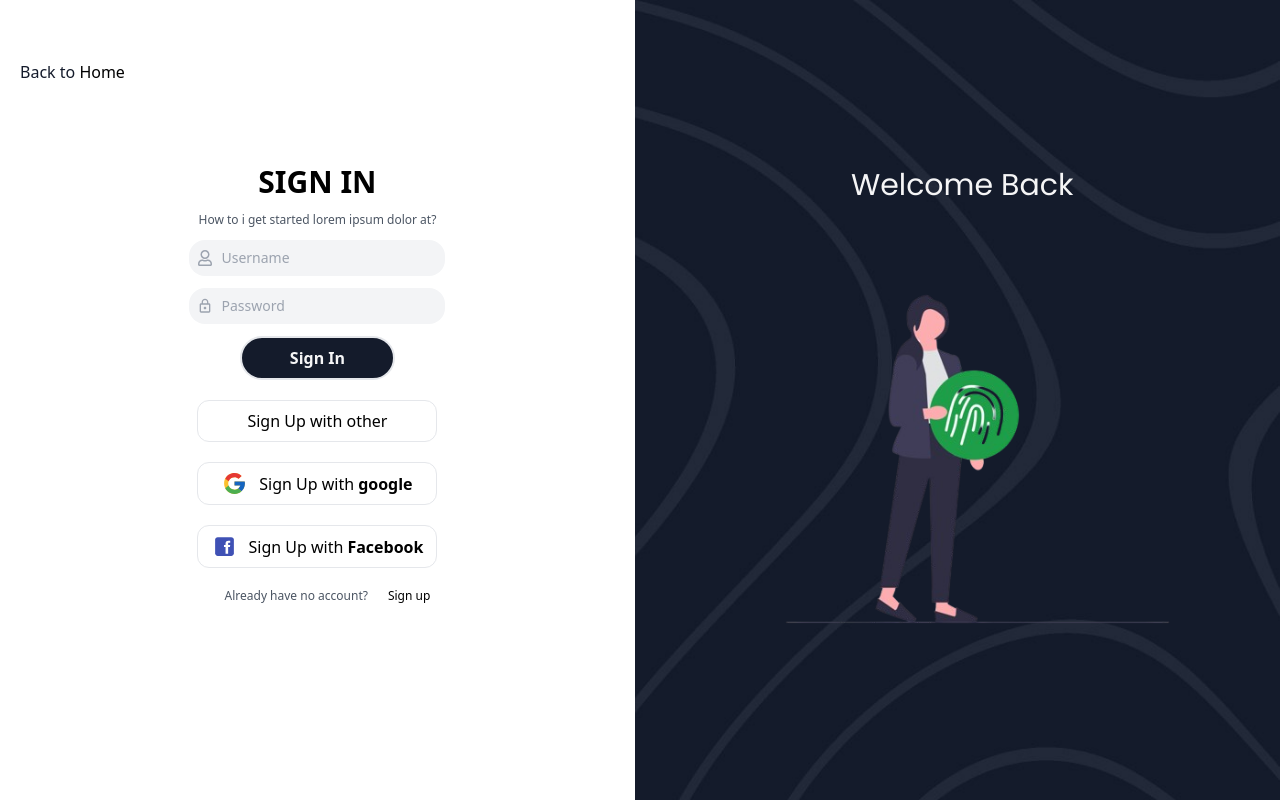
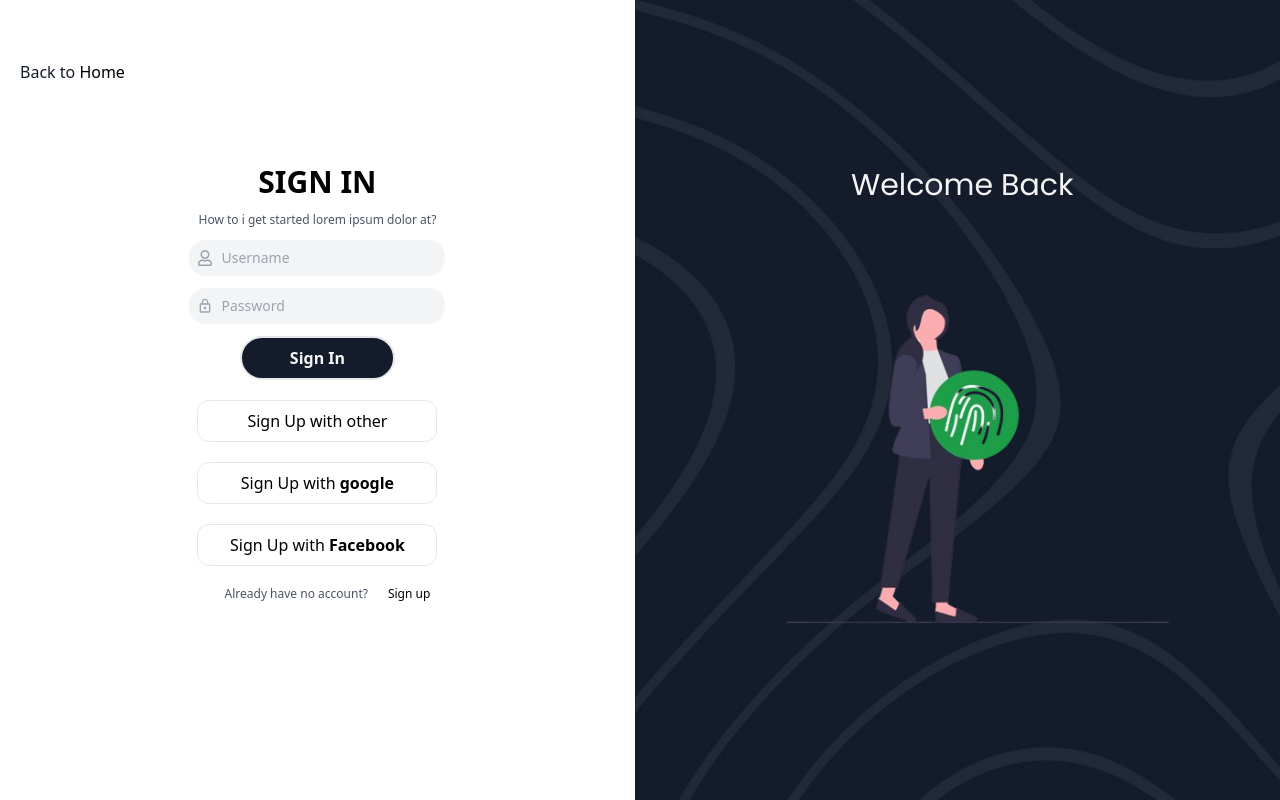
Before and after one commit to biniam55/Team-project-Capital-Market, a Next.js app: page /login in a window 1280 px wide. Built offline with nearby package versions, Linux system fonts and the light colour scheme; no server answers.

Commit message:
Authentication and authorization is done with some changes on login, signup and navbar pages

```diff
--- a/app/api/auth/[...nextauth].js
+++ b/app/api/auth/[...nextauth]/route.ts
@@ -7,20 +7,20 @@ import bcrypt from "bcryptjs";
 import User from "@/models/User";
 import connect from "@/utils/db";
 
-export const authOptions = {
+export const authOptions: any = {
   // Configure one or more authentication providers
   providers: [
     CredentialsProvider({
       id: "credentials",
       name: "Credentials",
       credentials: {
-        username: { label: "username", type: "text" },
+        email: { label: "Email", type: "text" },
         password: { label: "Password", type: "password" },
       },
-      async authorize(credentials) {
+      async authorize(credentials: any) {
         await connect();
         try {
-          const user = await User.findOne({ username: credentials.username });
+          const user = await User.findOne({ email: credentials.email });
           if (user) {
             const isPasswordCorrect = await bcrypt.compare(
               credentials.password,
@@ -31,8 +31,9 @@ export const authOptions = {
             }
           }
         } catch (err) {
-          throw new Error(err);
+          throw new Error(err.message);
         }
+        return null;
       },
     }),
     GoogleProvider({
@@ -46,28 +47,27 @@ export const authOptions = {
 
   ],
   callbacks: {
-    async signIn({ user, account }) {
-      if (account?.provider == "credentials") {
+    async signIn({ user, account }: { user: AuthUser; account: Account }) {
+      if (account?.provider === "credentials") {
         return true;
       }
-      if (account?.provider == "google" || account?.provider == "facebook") {
+      if (account?.provider === "google" || account?.provider === "facebook") {
         await connect();
         try {
-          const existingUser = await User.findOne({ username: user.username });
+          const existingUser = await User.findOne({ email: user.email });
           if (!existingUser) {
             const newUser = new User({
-              username: user.username,
+              email: user.email,
             });
-
             await newUser.save();
-            return true;
           }
           return true;
         } catch (err) {
-          console.log("Error saving user", err);
-          return false;
+          console.error("Error saving user", err);
+          throw new Error("Failed to save user");
         }
       }
+      return false;
     },
   },
 };
--- a/app/api/signup/route.js
+++ b/app/api/signup/route.js
@@ -4,11 +4,11 @@ import bcrypt from "bcryptjs";
 import { NextResponse } from "next/server";
 
 export const POST = async (request) => {
-  const { username, password } = await request.json();
+  const { email, password } = await request.json();
 
   await connect();
 
-  const existingUser = await User.findOne({ username });
+  const existingUser = await User.findOne({ email });
 
   if (existingUser) {
     return new NextResponse("Username is already in use", { status: 400 });
@@ -16,7 +16,7 @@ export const POST = async (request) => {
 
   const hashedPassword = await bcrypt.hash(password, 5);
   const newUser = new User({
-    username,
+    email,
     password: hashedPassword,
   });
 
--- a/app/layout.tsx
+++ b/app/layout.tsx
@@ -1,6 +1,10 @@
 import type { Metadata } from "next";
 import { Inter, Poppins, Playfair_Display, Bebas_Neue } from "next/font/google";
 import "./globals.css";
+
+import { getServerSession } from "next-auth";
+import SessionProvider from "@/utils/SessionProvider";
+
 const inter = Inter({
   weight: ["200", "300", "400", "500", "600", "700"],
   style: ["normal"],
@@ -38,17 +42,22 @@ export const metadata: Metadata = {
   description: "Generated by create next app",
 };
 
-export default function RootLayout({
+export default async function RootLayout({
   children,
 }: Readonly<{
   children: React.ReactNode;
 }>) {
+  const session = await getServerSession();
   return (
     <html lang="en">
       <body
         className={`${poppins.variable} ${playfair.variable} ${bebas.variable} ${inter.variable}`}
       >
+        <SessionProvider session={session}>
+        <div>
         {children}
+        </div>
+        </SessionProvider>
       </body>
     </html>
   );
--- a/app/login/page.js
+++ b/app/login/page.js
@@ -1,12 +1,69 @@
-import React from "react";
+"use client"
+import React, { useState, useEffect } from "react";
 import Link from "next/link";
 import Image from "next/image";
 import { FaRegUser } from "react-icons/fa";
 import { MdLockOutline } from "react-icons/md";
 import Loginwoman from "@/assets/img/loginwoman.png";
+import { signIn, useSession } from "next-auth/react";
+import { useRouter } from "next/navigation";
+
 const Login = () => {
+  const router = useRouter();
+  const [error, setError] = useState("");
+  const { data: session, status: sessionStatus } = useSession();
+
+  useEffect(() => {
+    if (sessionStatus === "authenticated") {
+      router.replace("/");
+    }
+  }, [sessionStatus, router]);
+
+  const isValidEmail = (email) => {
+    const emailRegex = /^[A-Z0-9._%+-]+@[A-Z0-9.-]+\.[A-Z]{2,}$/i;
+    return emailRegex.test(email);
+  };
+
+  const handleSubmit = async (e) => {
+    e.preventDefault();
+    const formData = new FormData(document.getElementById("login-form"));
+    const email = formData.get("email");
+    const password = formData.get("password");
+
+    if (!isValidEmail(email)) {
+      setError("Email is invalid");
+      return;
+    }
+
+    if (!password || password.length < 8) {
+      setError("Password is invalid");
+      return;
+    }
+
+    const res = await signIn("credentials", {
+      redirect: false,
+      email,
+      password,
+    });
+
+    if (res?.error) {
+      setError("Invalid email or password");
+      if (res?.url) router.replace("/");
+    } else {
+      setError("");
+    }
+  };
+
+  if (sessionStatus === "loading") {
+    return (
+      <div className="flex justify-center items-center h-screen bg-blue-200">
+        <h1 className="text-3xl font-semibold text-blue-800">Loading...</h1>
+      </div>
+    );
+  }
 
   return (
+    sessionStatus !== "authenticated" && (
       <main className="flex sm-w-full flex-col items-center justify-between overflow-hidden h-[100vh]">
         <div
           id="login"
@@ -25,6 +82,7 @@ const Login = () => {
                 {" "}
                 How to i get started lorem ipsum dolor at?
               </p>
+              <form id="login-form" onSubmit={handleSubmit}>
                 <div className="flex flex-col items-center">
                   <div className="bg-gray-100 rounded-2xl w-64 p-2 flex items-center mb-3 ">
                     <FaRegUser className="text-gray-400 mr-2" />
@@ -34,7 +92,6 @@ const Login = () => {
                       placeholder="Username"
                       className="bg-gray-100 outline-none text-sm flex-1"
                     />
-
                   </div>
                   <div className="bg-gray-100 rounded-2xl w-64 p-2 flex items-center mb-3 ">
                     <MdLockOutline className="text-gray-400 mr-2" />
@@ -43,74 +100,36 @@ const Login = () => {
                       name="password"
                       placeholder="Password"
                       className="bg-gray-100 outline-none text-sm flex-1"
-
                     />
                   </div>
+                  {error && <p className="text-red-500">{error}</p>}
                   <button
+                    type="submit"
                     className="border-2 border-mycolor-500 bg-mycolor text-mycolor1 rounded-full px-12 py-2 inline-block font-semibold hover:bg-mycolor-500 hover:text-white"
                   >
+                    { " " }
                     Sign In
                   </button>
                   <button className="bg-white border py-2 w-60 rounded-xl mt-5 flex justify-center items-center">
                     Sign Up with other
                   </button>
-              <a
-                href="/https://www.google.com"
-                className="bg-white border py-2 w-60 rounded-xl mt-5 flex justify-center items-center"
-              >
-                <svg
-                  className="mr-3"
-                  xmlns="http://www.w3.org/2000/svg"
-                  x="0px"
-                  y="0px"
-                  width="25"
-                  height="25"
-                  viewBox="0 0 48 48"
-                >
-                  <path
-                    fill="#fbc02d"
-                    d="M43.611,20.083H42V20H24v8h11.303c-1.649,4.657-6.08,8-11.303,8c-6.627,0-12-5.373-12-12	s5.373-12,12-12c3.059,0,5.842,1.154,7.961,3.039l5.657-5.657C34.046,6.053,29.268,4,24,4C12.955,4,4,12.955,4,24s8.955,20,20,20	s20-8.955,20-20C44,22.659,43.862,21.35,43.611,20.083z"
-                  ></path>
-                  <path
-                    fill="#e53935"
-                    d="M6.306,14.691l6.571,4.819C14.655,15.108,18.961,12,24,12c3.059,0,5.842,1.154,7.961,3.039	l5.657-5.657C34.046,6.053,29.268,4,24,4C16.318,4,9.656,8.337,6.306,14.691z"
-                  ></path>
-                  <path
-                    fill="#4caf50"
-                    d="M24,44c5.166,0,9.86-1.977,13.409-5.192l-6.19-5.238C29.211,35.091,26.715,36,24,36	c-5.202,0-9.619-3.317-11.283-7.946l-6.522,5.025C9.505,39.556,16.227,44,24,44z"
-                  ></path>
-                  <path
-                    fill="#1565c0"
-                    d="M43.611,20.083L43.595,20L42,20H24v8h11.303c-0.792,2.237-2.231,4.166-4.087,5.571	c0.001-0.001,0.002-0.001,0.003-0.002l6.19,5.238C36.971,39.205,44,34,44,24C44,22.659,43.862,21.35,43.611,20.083z"
-                  ></path>
-                </svg>
+
+                    <button className="bg-white border py-2 w-60 rounded-xl mt-5 flex justify-center items-center"
+                    onClick={() => {
+                      signIn("google");
+                        }}>
+
                     Sign Up with <span className="ml-1 font-bold">google</span>
-              </a>
-              <a
-                href="/https://www.facebook.com"
-                className="bg-white border py-2 w-60 rounded-xl mt-5  flex justify-center items-center"
-              >
-                {" "}
-                <svg
-                  className="mr-3"
-                  xmlns="http://www.w3.org/2000/svg"
-                  x="0px"
-                  y="0px"
-                  width="25"
-                  height="25"
-                  viewBox="0 0 48 48"
-                >
-                  <path
-                    fill="#3F51B5"
-                    d="M42,37c0,2.762-2.238,5-5,5H11c-2.761,0-5-2.238-5-5V11c0-2.762,2.239-5,5-5h26c2.762,0,5,2.238,5,5V37z"
-                  ></path>
-                  <path
-                    fill="#FFF"
-                    d="M34.368,25H31v13h-5V25h-3v-4h3v-2.41c0.002-3.508,1.459-5.59,5.592-5.59H35v4h-2.287C31.104,17,31,17.6,31,18.723V21h4L34.368,25z"
-                  ></path>
-                </svg>
-                Sign Up with <span className="ml-1 font-bold">Facebook</span>
-              </a>
+                    </button>
+
+
+                    <button  className="bg-white border py-2 w-60 rounded-xl mt-5  flex justify-center items-center"
+                    onClick={() => {
+                      signIn("facebook");
+                    }}>
+
+                    Sign Up with{" "}<span className="ml-1 font-bold">Facebook</span>
+                    </button>
                   <div className="mt-3 text-xs flex justify-between items-center">
                     <p className=" text-gray-600  py-2 px-5 bg-white ">
                       Already have no account?
@@ -118,6 +137,7 @@ const Login = () => {
                     <Link href="/signup">Sign up</Link>
                   </div>
                 </div>
+              </form>
             </div>
           </div>
 
@@ -145,6 +165,7 @@ const Login = () => {
           </div>
         </div>
       </main>
+    )
   );
 };
 
--- a/app/signup/page.js
+++ b/app/signup/page.js
@@ -1,26 +1,35 @@
-"use client";
-import React, { useState } from "react";
+"use client"
+import React, { useState, useEffect } from "react";
 import Link from "next/link";
 import Image from "next/image";
 import { FaRegUser } from "react-icons/fa";
 import { MdLockOutline } from "react-icons/md";
 import Bicycle from "@/assets/img/bicycle.png";
 import { useRouter } from "next/navigation";
-// import { useSession } from "next-auth/react";
+import { useSession,signIn } from "next-auth/react";
+
 const SignUp = () => {
   const [error, setError] = useState("");
   const router = useRouter();
-  const [email, setEmail] = useState('');
-  const [password, setPassword] = useState('');
+  const { data: session, status: sessionStatus } = useSession();
 
+  useEffect(() => {
+    if (sessionStatus === "authenticated") {
 
-  const isValidEmail = (email, string) => {
+    }
+  }, [sessionStatus, router]);
+
+  const isValidEmail = (email) => {
     const emailRegex = /^[A-Z0-9._%+-]+@[A-Z0-9.-]+\.[A-Z]{2,}$/i;
     return emailRegex.test(email);
   };
 
-  const SignUp = async (e) => {
+  const handleSignUp = async (e) => {
     e.preventDefault();
+
+    const formData = new FormData(e.target);
+    const email = formData.get("email");
+    const password = formData.get("password");
 
     if (!isValidEmail(email)) {
       setError("Email is invalid");
@@ -31,6 +40,7 @@ const SignUp = () => {
       setError("Password is invalid");
       return;
     }
+
     try {
       const res = await fetch("/api/signup", {
         method: "POST",
@@ -42,10 +52,10 @@ const SignUp = () => {
           password,
         }),
       });
+
       if (res.status === 400) {
         setError("This email is already registered");
-      }
-      if (res.status === 200) {
+      } else if (res.status === 200) {
         setError("");
         router.push("/login");
       }
@@ -54,12 +64,22 @@ const SignUp = () => {
       console.log(error);
     }
   };
+
+  if (sessionStatus === "loading") {
     return (
+      <div className="flex justify-center items-center h-screen bg-blue-200">
+        <h1 className="text-3xl font-semibold text-blue-800">Loading...</h1>
+      </div>
+    );
+  }
+
+  return (
+    sessionStatus !== "authenticated" && (
     <main className="flex sm-w-full flex-col  items-center justify-between p-full lg:p-24 ">
       <div id="login" className="bg-white flex flex-col-reverse lg:flex-row   shadow-2xl  flex w-600 lg:w-[1140px] h-100 lg:h-[700px] max-w-4xl">
         <div className="w-full lg:w-3/5  p-full lg:p-5  ">
           <div className="text-left mt-10 invisible lg:visible  ">
-            <Link href="/" >
+            <Link href="/">
               <span className="text-mycolor">Back to</span> Home
             </Link>
           </div>
@@ -67,46 +87,55 @@ const SignUp = () => {
           <div className=" py-2 lg:py-20 lg:py-20 text-center ">
             <h2 className="text-3xl font-bold mb-2 ">SIGN UP</h2>
             <p className=" text-gray-600 my-3 text-xs"> How to i get started lorem ipsum dolor at?</p>
+            <form onSubmit={handleSignUp}>
               <div className="flex flex-col items-center">
-              <div className="bg-gray-100 rounded-2xl w-64 p-2 flex items-center mb-3 ">< FaRegUser className="text-gray-400 mr-2" />
-                <input type="email" name="email" placeholder="Username/email"
-                  className="bg-gray-100 outline-none text-sm flex-1"
-                  value={email}
-                  onChange={(e) => setEmail(e.target.value)} />
+                <div className="bg-gray-100 rounded-2xl w-64 p-2 flex items-center mb-3 ">
+                  <FaRegUser className="text-gray-400 mr-2" />
+                  <input type="email" name="email" placeholder="Username/email" className="bg-gray-100 outline-none text-sm flex-1" />
                 </div>
-              <div className="bg-gray-100 rounded-2xl w-64 p-2 flex items-center mb-3 "><MdLockOutline className="text-gray-400 mr-2" />
-                <input type="password" name="password" placeholder="Password"
-                  className="bg-gray-100 outline-none text-sm flex-1"
-                  value={password}
-                  onChange={(e) => setPassword(e.target.value)} />
+                <div className="bg-gray-100 rounded-2xl w-64 p-2 flex items-center mb-3 ">
+                  <MdLockOutline className="text-gray-400 mr-2" />
+                  <input type="password" name="password" placeholder="Password" className="bg-gray-100 outline-none text-sm flex-1" />
                 </div>
-              <button type="submit" onClick={SignUp} className="border-2 border-mycolor-500 bg-mycolor text-mycolor1 rounded-full px-12 py-2 inline-block font-semibold hover:bg-mycolor-500 hover:text-white">
-                Sign Up</button>
+                <button type="submit" className="border-2 border-mycolor-500 bg-mycolor text-mycolor1 rounded-full px-12 py-2 inline-block font-semibold hover:bg-mycolor-500 hover:text-white">
+                  {" "}
+                  Sign Up
+                </button>
                 <p className="text-red-600 text-[16px] mb-4">{error && error}</p>
                 <a href="" className="bg-white border py-2 w-60 rounded-xl mt-5 flex justify-center items-center">
-                Sign Up with other</a>
-              <a href="/https://www.google.com" className="bg-white border py-2 w-60 rounded-xl mt-5 flex justify-center items-center">
+                  Sign Up with other
+                </a>
+                <button className="bg-white border py-2 w-60 rounded-xl mt-5 flex justify-center items-center"
+                onClick={() => {
+                  signIn("google");
+                }}>
                   <svg className="mr-3" xmlns="http://www.w3.org/2000/svg" x="0px" y="0px" width="25" height="25" viewBox="0 0 48 48">
-                  <path fill="#fbc02d" d="M43.611,20.083H42V20H24v8h11.303c-1.649,4.657-6.08,8-11.303,8c-6.627,0-12-5.373-12-12	s5.373-12,12-12c3.059,0,5.842,1.154,7.961,3.039l5.657-5.657C34.046,6.053,29.268,4,24,4C12.955,4,4,12.955,4,24s8.955,20,20,20	s20-8.955,20-20C44,22.659,43.862,21.35,43.611,20.083z"></path><path fill="#e53935" d="M6.306,14.691l6.571,4.819C14.655,15.108,18.961,12,24,12c3.059,0,5.842,1.154,7.961,3.039	l5.657-5.657C34.046,6.053,29.268,4,24,4C16.318,4,9.656,8.337,6.306,14.691z"></path><path fill="#4caf50" d="M24,44c5.166,0,9.86-1.977,13.409-5.192l-6.19-5.238C29.211,35.091,26.715,36,24,36	c-5.202,0-9.619-3.317-11.283-7.946l-6.522,5.025C9.505,39.556,16.227,44,24,44z"></path><path fill="#1565c0" d="M43.611,20.083L43.595,20L42,20H24v8h11.303c-0.792,2.237-2.231,4.166-4.087,5.571	c0.001-0.001,0.002-0.001,0.003-0.002l6.19,5.238C36.971,39.205,44,34,44,24C44,22.659,43.862,21.35,43.611,20.083z"></path>
-                </svg>Sign Up with <span className="ml-1 font-bold">google</span></a>
-              <a href="/https://www.facebook.com" className="bg-white border py-2 w-60 rounded-xl mt-5  flex justify-center items-center"> <svg className="mr-3" xmlns="http://www.w3.org/2000/svg" x="0px" y="0px" width="25" height="25" viewBox="0 0 48 48">
-                <path fill="#3F51B5" d="M42,37c0,2.762-2.238,5-5,5H11c-2.761,0-5-2.238-5-5V11c0-2.762,2.239-5,5-5h26c2.762,0,5,2.238,5,5V37z"></path><path fill="#FFF" d="M34.368,25H31v13h-5V25h-3v-4h3v-2.41c0.002-3.508,1.459-5.59,5.592-5.59H35v4h-2.287C31.104,17,31,17.6,31,18.723V21h4L34.368,25z"></path>
-              </svg>Sign Up with <span className="ml-1 font-bold">Facebook</span></a>
+                    <path fill="#fbc02d" d="M43.611,20.083H42V20H24v8h11.303c-1.649,4.657-6.08,8-11.303,8c-6.627,0-12-5.373-12-12	s5.373-12,12-12c3.059,0,5.842,1.154,7.961,3.039l5.657-5.657C34.046,6.053,29.268,4,24,4C12.955,4,4,12.955,4,24s8.955,20,20,20	s20-8.955,20-20C44,22.659,43.862,21.35,43.611,20.083z"></path>
+                    <path fill="#e53935" d="M6.306,14.691l6.571,4.819C14.655,15.108,18.961,12,24,12c3.059,0,5.842,1.154,7.961,3.039	l5.657-5.657C34.046,6.053,29.268,4,24,4C16.318,4,9.656,8.337,6.306,14.691z"></path>
+                    <path fill="#4caf50" d="M24,44c5.166,0,9.86-1.977,13.409-5.192l-6.19-5.238C29.211,35.091,26.715,36,24,36	c-5.202,0-9.619-3.317-11.283-7.946l-6.522,5.025C9.505,39.556,16.227,44,24,44z"></path>
+                    <path fill="#1565c0" d="M43.611,20.083L43.595,20L42,20H24v8h11.303c-0.792,2.237-2.231,4.166-4.087,5.571	c0.001-0.001,0.002-0.001,0.003-0.002l6.19,5.238C36.971,39.205,44,34,44,24C44,22.659,43.862,21.35,43.611,20.083z"></path>
+                  </svg>
+                  Sign Up with <span className="ml-1 font-bold">google</span>
+
+                </button>
+                <a href="https://www.facebook.com" className="bg-white border py-2 w-60 rounded-xl mt-5  flex justify-center items-center">
+                  <svg className="mr-3" xmlns="http://www.w3.org/2000/svg" x="0px" y="0px" width="25" height="25" viewBox="0 0 48 48">
+                    <path fill="#3F51B5" d="M42,37c0,2.762-2.238,5-5,5H11c-2.761,0-5-2.238-5-5V11c0-2.762,2.239-5,5-5h26c2.762,0,5,2.238,5,5V37z"></path>
+                    <path fill="#FFF" d="M34.368,25H31v13h-5V25h-3v-4h3v-2.41c0.002-3.508,1.459-5.59,5.592-5.59H35v4h-2.287C31.104,17,31,17.6,31,18.723V21h4L34.368,25z"></path>
+                  </svg>
+                  Sign Up with <span className="ml-1 font-bold">Facebook</span>
+                </a>
                 <div className="mt-3 text-xs flex justify-between items-center">
                   <p className=" text-gray-600  py-2 px-5 bg-white ">Already have an account?</p>
                   <Link href="/login">Sign in</Link>
-
                 </div>
               </div>
-
-
+            </form>
           </div>
         </div>
 
         <div className="  flex flex-col-reverse lg:flex-row w-full lg:w-3/5 bg-w-[200px]  bg text-black py-2  lg:py-36 px-2 lg:px-12">
-
           <div className="items-center font-poppins text-xl text-mycolor1 ml:50 lg:ml-10">
-
             <p className="items-center mt-5 lg:text-1xl ml-[5rem] md:ml-[13rem] lg:ml-[4rem]">Sign Up and Get The <br />Latest Information</p>
             <div className="img w-[100%]  mr-10 align-center justify-center lg:h-[50vh] mt:[10%] lg:mt-[30%] ">
               <Image src={Bicycle} alt="Bicycle" className="bicycle" />
@@ -114,12 +143,13 @@ const SignUp = () => {
           </div>
         </div>
         <div className=" mb-5 lg:hidden">
-          <Link href="/" >
+          <Link href="/">
             <span className="text-mycolor">Back to</span> Home
           </Link>
         </div>
       </div>
     </main>
+    )
   );
 };
 
--- a/models/User.js
+++ b/models/User.js
@@ -4,7 +4,7 @@ const { Schema } = mongoose;
 
 const userSchema = new Schema(
   {
-    username: {
+    email: {
       type: String,
       unique: true,
       required: true,
```
Also changed, not shown: components/navbar.tsx (+24 -2 lines). Lines whose indentation alone changed are shown as unchanged.
